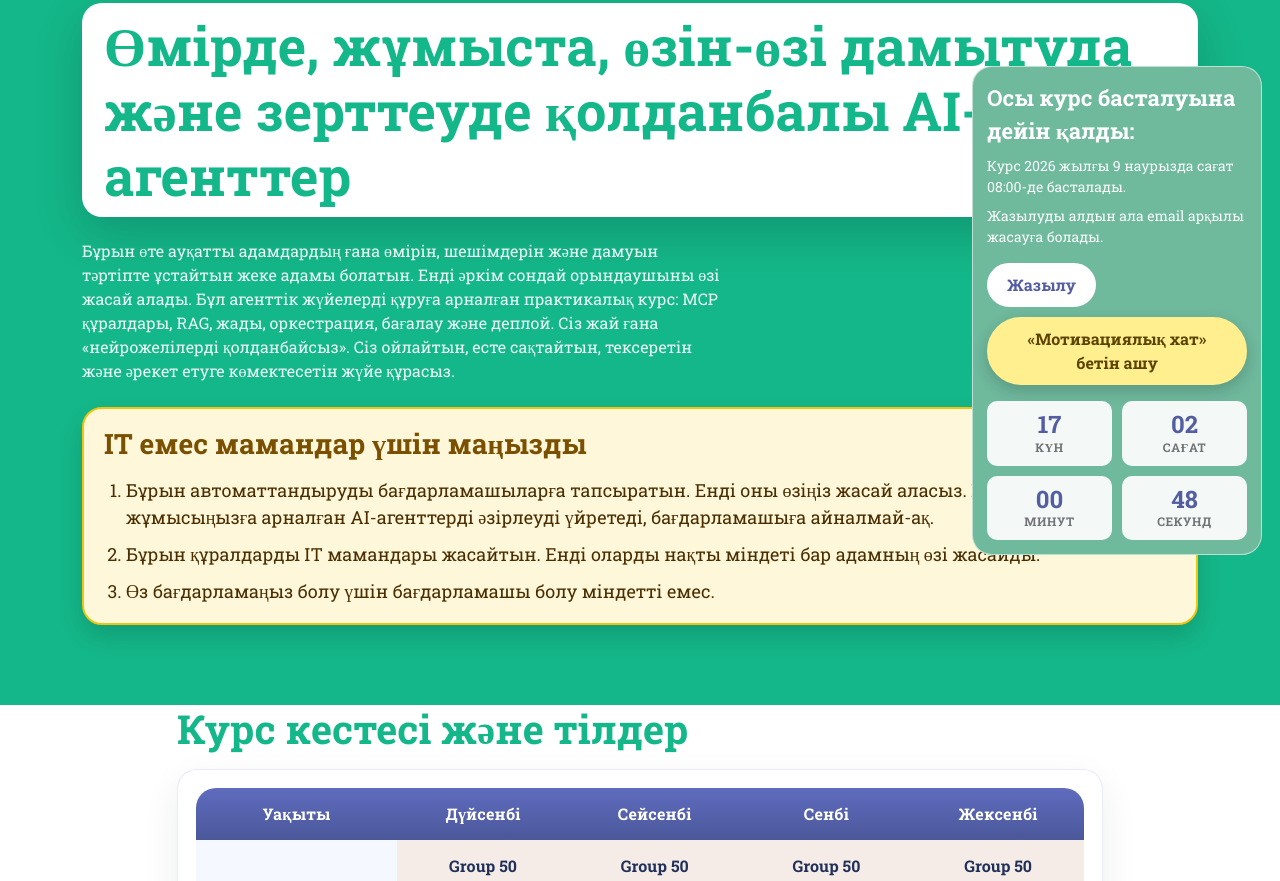
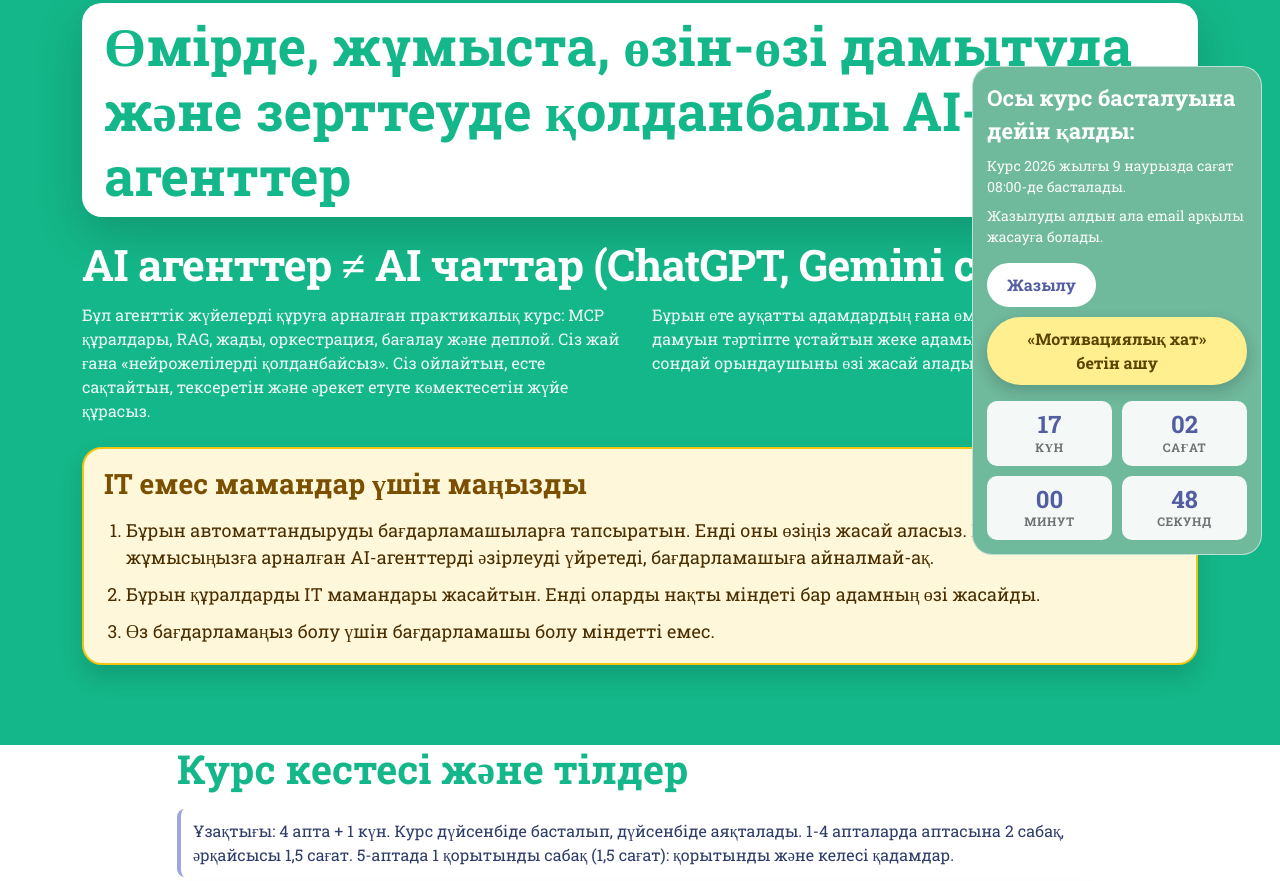
Before and after one commit to dauletulyaidyn/cv-profile, a plain HTML site: page ai-agents-course.html in a window 1280 px wide. Shown: the part 227-1108 px from the top of the page. Drawn offline with Linux system fonts and the light colour scheme; a script that the page names is missing.

Commit message:
Update AI agents course hero layout and schedule details

```diff
--- a/ai-agents-course.html
+++ b/ai-agents-course.html
@@ -113,11 +113,24 @@
                     </div>
 
                     <h1 class="subpage-title" data-en="Applied AI agents in life, work, selfdevelopment and research" data-ru="Прикладные AI-агенты в жизни, работе, саморазвитии и исследованиях" data-kk="Өмірде, жұмыста, өзін-өзі дамытуда және зерттеуде қолданбалы AI-агенттер">Applied AI agents in life, work, selfdevelopment and research</h1>
-                    <p class="subpage-lead" data-en="Once only very wealthy people had someone to keep their life, decisions, and growth in order. Now everyone can build that executor for themselves. A practical course on building agentic systems: MCP tools, RAG, memory, orchestration, evaluation, and deployment. You will not just use neural networks. You will build a system that can think, remember, verify, and help you act."
-                       data-ru="Раньше только у очень богатых людей был человек, который держал в порядке их жизнь, решения и развитие. Теперь каждый может создать такого исполнителя сам. Практический курс по созданию агентных систем: инструменты MCP, RAG, память, оркестрация, оценка и деплой. Вы не будете «пользоваться нейросетями». Вы построите систему, которая будет думать, помнить, проверять и помогать вам действовать."
-                       data-kk="Бұрын өте ауқатты адамдардың ғана өмірін, шешімдерін және дамуын тәртіпте ұстайтын жеке адамы болатын. Енді әркім сондай орындаушыны өзі жасай алады. Бұл агенттік жүйелерді құруға арналған практикалық курс: MCP құралдары, RAG, жады, оркестрация, бағалау және деплой. Сіз жай ғана «нейрожелілерді қолданбайсыз». Сіз ойлайтын, есте сақтайтын, тексеретін және әрекет етуге көмектесетін жүйе құрасыз.">
-                       Once only very wealthy people had someone to keep their life, decisions, and growth in order. Now everyone can build that executor for themselves. A practical course on building agentic systems: MCP tools, RAG, memory, orchestration, evaluation, and deployment. You will not just use neural networks. You will build a system that can think, remember, verify, and help you act.
+                    <p class="subpage-ai-diff"
+                       data-en="AI agents &ne; AI chats (ChatGPT, Gemini chat, ...)"
+                       data-ru="AI агенты &ne; AI-чаты (ChatGPT, Gemini chat, ...)"
+                       data-kk="AI агенттер &ne; AI чаттар (ChatGPT, Gemini chat, ...)">
+                       AI agents &ne; AI chats (ChatGPT, Gemini chat, ...)
                     </p>
+                    <div class="subpage-lead subpage-lead-split">
+                        <p data-en="A practical course on building agentic systems: MCP tools, RAG, memory, orchestration, evaluation, and deployment. You will not just use neural networks. You will build a system that can think, remember, verify, and help you act."
+                           data-ru="Практический курс по созданию агентных систем: инструменты MCP, RAG, память, оркестрация, оценка и деплой. Вы не будете «пользоваться нейросетями». Вы построите систему, которая будет думать, помнить, проверять и помогать вам действовать."
+                           data-kk="Бұл агенттік жүйелерді құруға арналған практикалық курс: MCP құралдары, RAG, жады, оркестрация, бағалау және деплой. Сіз жай ғана «нейрожелілерді қолданбайсыз». Сіз ойлайтын, есте сақтайтын, тексеретін және әрекет етуге көмектесетін жүйе құрасыз.">
+                           A practical course on building agentic systems: MCP tools, RAG, memory, orchestration, evaluation, and deployment. You will not just use neural networks. You will build a system that can think, remember, verify, and help you act.
+                        </p>
+                        <p data-en="Once only very wealthy people had someone to keep their life, decisions, and growth in order. Now everyone can build that executor for themselves."
+                           data-ru="Раньше только у очень богатых людей был человек, который держал в порядке их жизнь, решения и развитие. Теперь каждый может создать такого исполнителя сам."
+                           data-kk="Бұрын өте ауқатты адамдардың ғана өмірін, шешімдерін және дамуын тәртіпте ұстайтын жеке адамы болатын. Енді әркім сондай орындаушыны өзі жасай алады.">
+                           Once only very wealthy people had someone to keep their life, decisions, and growth in order. Now everyone can build that executor for themselves.
+                        </p>
+                    </div>
                     <div class="non-it-message mt-4">
                         <h3 class="non-it-message-title mb-3"
                             data-en="Important for non-IT professionals"
@@ -211,6 +224,12 @@
                     <div class="row">
                         <div class="col-lg-10 col-12 mx-auto">
                             <h2 class="mb-3" data-en="Course schedule and languages" data-ru="Расписание курса и языки" data-kk="Курс кестесі және тілдер">Course schedule and languages</h2>
+                            <p class="schedule-duration-note"
+                               data-en="Duration: 4 weeks + 1 day. The course starts on Monday and ends on Monday. Weeks 1-4 include 2 sessions per week, 1.5 hours each. Week 5 adds 1 final 1.5-hour session for conclusion and next steps."
+                               data-ru="Длительность: 4 недели + 1 день. Курс начинается в понедельник и заканчивается в понедельник. В 1-4 неделях по 2 занятия в неделю по 1,5 часа. На 5-й неделе добавляется 1 финальное занятие на 1,5 часа: заключение и следующие шаги."
+                               data-kk="Ұзақтығы: 4 апта + 1 күн. Курс дүйсенбіде басталып, дүйсенбіде аяқталады. 1-4 апталарда аптасына 2 сабақ, әрқайсысы 1,5 сағат. 5-аптада 1 қорытынды сабақ (1,5 сағат): қорытынды және келесі қадамдар.">
+                               Duration: 4 weeks + 1 day. The course starts on Monday and ends on Monday. Weeks 1-4 include 2 sessions per week, 1.5 hours each. Week 5 adds 1 final 1.5-hour session for conclusion and next steps.
+                            </p>
                             <div class="schedule-wrap">
                                 <div class="table-responsive">
                                 <table class="table schedule-table align-middle">
@@ -283,6 +302,12 @@
 </tbody>
                                 </table>
                             </div>
+                                <p class="schedule-duration-footnote mb-0"
+                                   data-en="Schedule note: the table shows weekly time slots; actual learning load is 2 x 1.5-hour sessions each week for 4 weeks, plus 1 final 1.5-hour session in week 5."
+                                   data-ru="Примечание к расписанию: в таблице показаны недельные слоты по дням и времени; фактическая нагрузка - 2 занятия по 1,5 часа каждую неделю в течение 4 недель, плюс 1 финальная сессия 1,5 часа на 5-й неделе."
+                                   data-kk="Кесте туралы ескерту: төмендегі кестеде апта сайынғы күн/уақыт слоттары көрсетілген; нақты жүктеме - 4 апта бойы аптасына 2 сабақ (әрқайсысы 1,5 сағат), және 5-аптада 1 қорытынды 1,5 сағаттық сессия.">
+                                   Schedule note: the table shows weekly time slots; actual learning load is 2 x 1.5-hour sessions each week for 4 weeks, plus 1 final 1.5-hour session in week 5.
+                                </p>
                             </div>
                         </div>
                     </div>
@@ -347,7 +372,7 @@
                                 </div>
                             </div>
                             <div class="agreement-read-card mb-4">
-                                <h2 class="h4 mb-3" data-en="About the course and instructor. Mini-video instructions and orientation" data-ru="О курсе и об инструкторе. Мини-видео инструкции и ознакомление" data-kk="Курс және инструктор туралы. Мини-видео нұсқаулықтар және танысу">О курсе и об инструкторе. Мини-видео инструкции и ознакомление</h2>
+                                <h2 class="h4 mb-3" data-en="On boarding" data-ru="On boarding" data-kk="On boarding">On boarding</h2>
                                 <div class="course-launch-actions">
                                                                         <a href="#"
                                        class="custom-btn btn course-launch-action-btn mini-video-btn"
--- a/css/templatemo-first-portfolio-style.css
+++ b/css/templatemo-first-portfolio-style.css
@@ -1177,6 +1177,24 @@ strong {
   flex-wrap: wrap;
 }
 
+.schedule-duration-note,
+.schedule-duration-footnote {
+  color: #2e3c6a;
+  background: rgba(255, 255, 255, 0.7);
+  border-left: 4px solid rgba(79, 95, 191, 0.55);
+  border-radius: 8px;
+  padding: 10px 12px;
+}
+
+.schedule-duration-note {
+  margin-bottom: 14px;
+}
+
+.schedule-duration-footnote {
+  margin-top: 12px;
+  font-size: 0.95rem;
+}
+
 .schedule-table {
   margin-bottom: 0;
   border-collapse: separate;
@@ -1437,6 +1455,36 @@ strong {
   max-width: 70ch;
 }
 
+.subpage-ai-diff {
+  color: var(--white-color);
+  font-size: clamp(2rem, 1.35rem + 1.7vw, 3rem);
+  font-weight: var(--font-weight-bold);
+  line-height: 1.1;
+  letter-spacing: -0.6px;
+  margin: 16px 0 10px;
+  max-width: 100%;
+  text-wrap: balance;
+}
+
+.subpage-lead-split {
+  max-width: 100%;
+  display: grid;
+  grid-template-columns: repeat(2, minmax(0, 1fr));
+  gap: 24px;
+}
+
+.subpage-lead-split p {
+  margin: 0;
+  color: rgba(255, 255, 255, 0.92);
+}
+
+@media (max-width: 991.98px) {
+  .subpage-lead-split {
+    grid-template-columns: 1fr;
+    gap: 14px;
+  }
+}
+
 .subpage-back a {
   color: rgba(255, 255, 255, 0.92);
   font-weight: var(--font-weight-bold);
@@ -1452,6 +1500,21 @@ strong {
   background: rgba(20, 183, 137, 0.14);
   border-radius: 6px;
   padding: 0 6px;
+}
+
+h2[data-en="Group formats and pricing"] + .row .h5 {
+  text-align: center;
+  font-size: clamp(1.45rem, 1.1rem + 1vw, 1.95rem);
+  font-weight: var(--font-weight-bold);
+}
+
+h2[data-en="Group formats and pricing"] + .row p[data-en^="Course price:"] {
+  font-size: clamp(1.15rem, 1.02rem + 0.42vw, 1.4rem);
+  font-weight: var(--font-weight-bold);
+}
+
+h2[data-en="Group formats and pricing"] + .row .group-plan-accent {
+  font-size: 1.2em;
 }
 
 /*---------------------------------------
```
